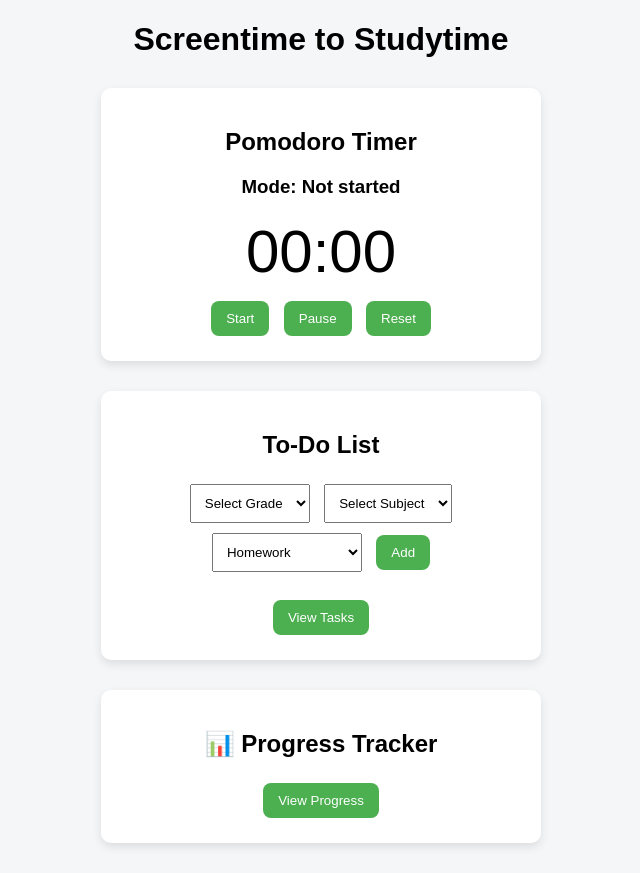
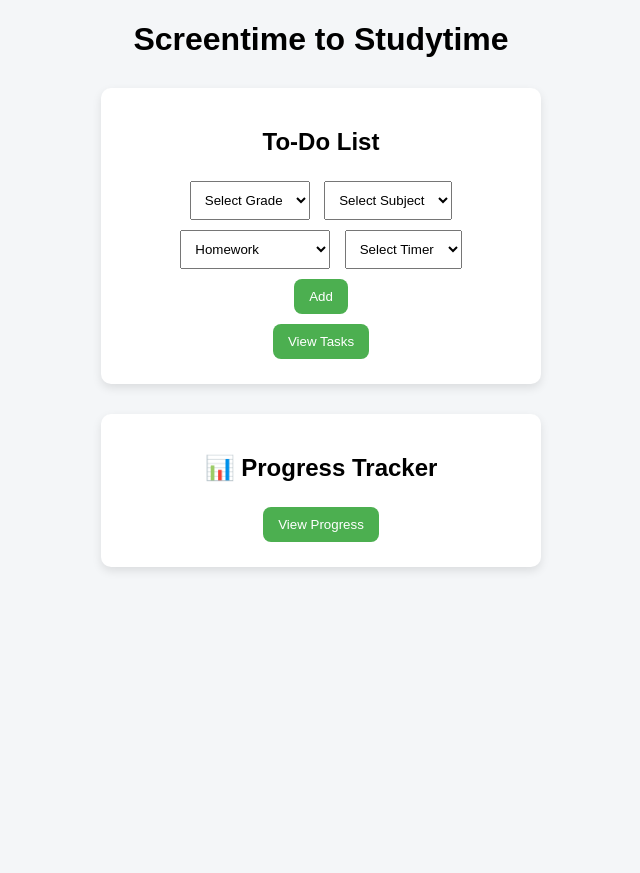
Before and after one commit to MrcoPcd/camia_PacadPadayao, a Flask app: page / in a window 1280 px wide. Shown: the whole page, without its empty margins (319-959 px from the left). After the commit the page ends 571 px from the top, so only its background shows below. Run offline with Flask 3, Linux system fonts and the light colour scheme; parts of the project's set-up code (start-up, migrations or seed data) failed here and were passed over.

Commit message:
Update index.html
no pomodoro timer now :]

```diff
--- a/cs2_project/templates/index.html
+++ b/cs2_project/templates/index.html
@@ -1,7 +1,7 @@
 <!DOCTYPE html>
 <html>
 <head>
-    <title>Screentime to Studytime</title>
+    <title>Screentime to Studytime :3</title>
 
     <style>
         body {
@@ -34,26 +34,12 @@
             width: 70%;
         }
 
-        #timer {
-            font-size: 60px;
-            margin: 10px 0;
-        }
     </style>
 </head>
 
 <body>
 
 <h1>Screentime to Studytime</h1>
-
-<div class="box">
-    <h2>Pomodoro Timer</h2>
-    <h3 id="mode">Mode: Focus</h3>
-    <div id="timer">25:00</div>
-
-    <button onclick="startTimer()">Start</button>
-    <button id="pauseBtn" onclick="togglePause()">Pause</button>
-    <button onclick="resetTimer()">Reset</button>
-</div>
 
 <div class="box">
     <h2>To-Do List</h2>
@@ -86,9 +72,19 @@
             <option value="Performance Task">Performance Task</option>
         </select>
 
-        <button type="submit">Add</button>
+        <!-- TIMER OPTION -->
+        <select name="timer" style="padding:10px; margin:5px;">
+            <option value="None">Select Timer</option>
+            <option value=5>5 Minutes</option>
+            <option value=10>10 Minutes</option>
+            <option value=30>30 Minutes</option>
+            <option value=60>1 hour</option>
+        </select>
+
+        <br>
+
+    <button type="submit">Add</button>
     </form>
-    <br>
     <a href="/tasks"><button>View Tasks</button></a>
 </div>
 
@@ -98,44 +94,6 @@
 </div>
 
 <script>
-function startTimer() {
-    fetch('/start_timer');
-}
-
-function updateTimer() {
-    fetch('/timer')
-    .then(res => res.json())
-    .then(data => {
-        document.getElementById("timer").innerText = data.time;
-        document.getElementById("mode").innerText = "Mode: " + data.mode;
-    });
-}
-
-setInterval(updateTimer, 1000);
-
-let isPaused = false;
-
-function togglePause() {
-    if (!isPaused) {
-        fetch('/pause_timer');
-        document.getElementById("pauseBtn").innerText = "Resume";
-        isPaused = true;
-    } else {
-        fetch('/resume_timer');
-        document.getElementById("pauseBtn").innerText = "Pause";
-        isPaused = false;
-    }
-}
-
-function resetTimer() {
-    fetch('/reset_timer');
-    document.getElementById("timer").innerText = "25:00";
-    document.getElementById("mode").innerText = "Mode: Focus";
-
-    document.getElementById("pauseBtn").innerText = "Pause";
-    isPaused = false;
-}
-
 
 
 const subjectsByGrade = {
@@ -181,6 +139,8 @@ function updateSubjects() {
         });
     }
 }
+
+
 </script>
 
 
```
